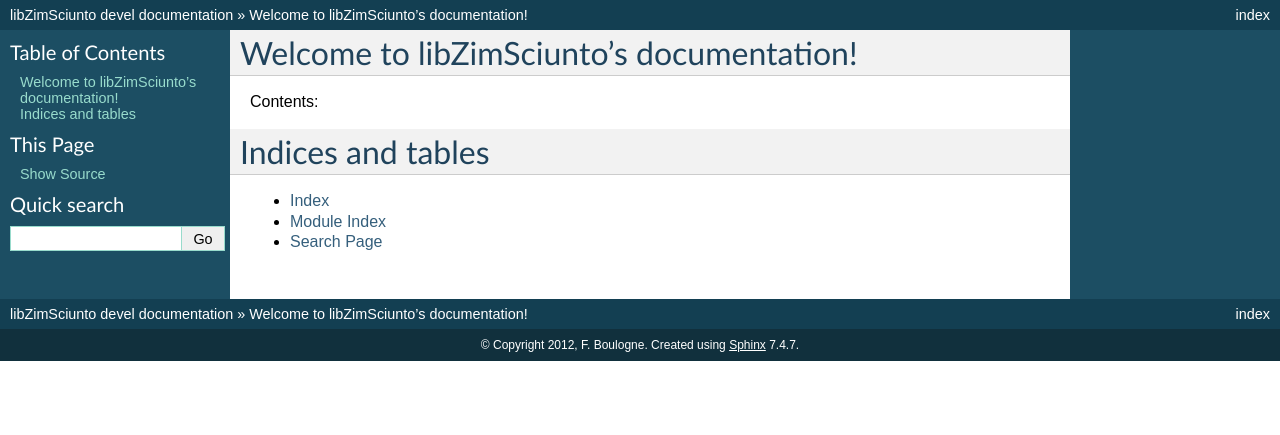
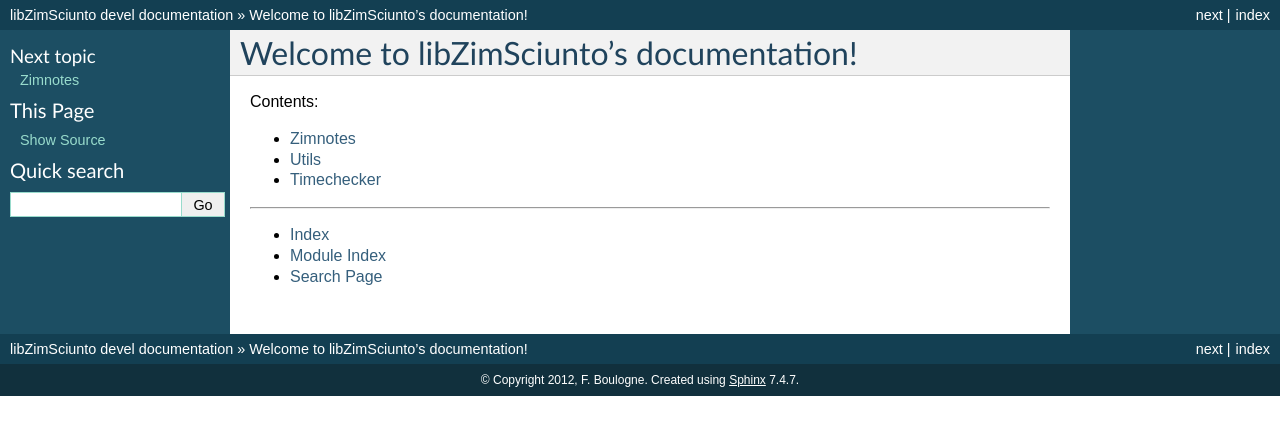
Before and after one commit to DarioGT/libZimSciunto, a Sphinx documentation site: the page built from doc/index.rst, in a window 1280 px wide. Shown: the top 435 px of the page. Built offline with Sphinx 7.4.7, drawn with Linux system fonts in a browser that asks for light colours.

Commit message:
update rst files

```diff
--- a/doc/index.rst
+++ b/doc/index.rst
@@ -9,11 +9,12 @@ Welcome to libZimSciunto's documentation!
 Contents:
 
 .. toctree::
-   :maxdepth: 2
+    :maxdepth: 2
 
+    zimnotes
+    utils
+    timechecker
 
-
-Indices and tables
 ==================
 
 * :ref:`genindex`
```
Also changed, not shown: doc/timechecker.rst (added, +8 -0 lines), doc/utils.rst (added, +8 -0 lines), doc/zimnotes.rst (added, +9 -0 lines).
